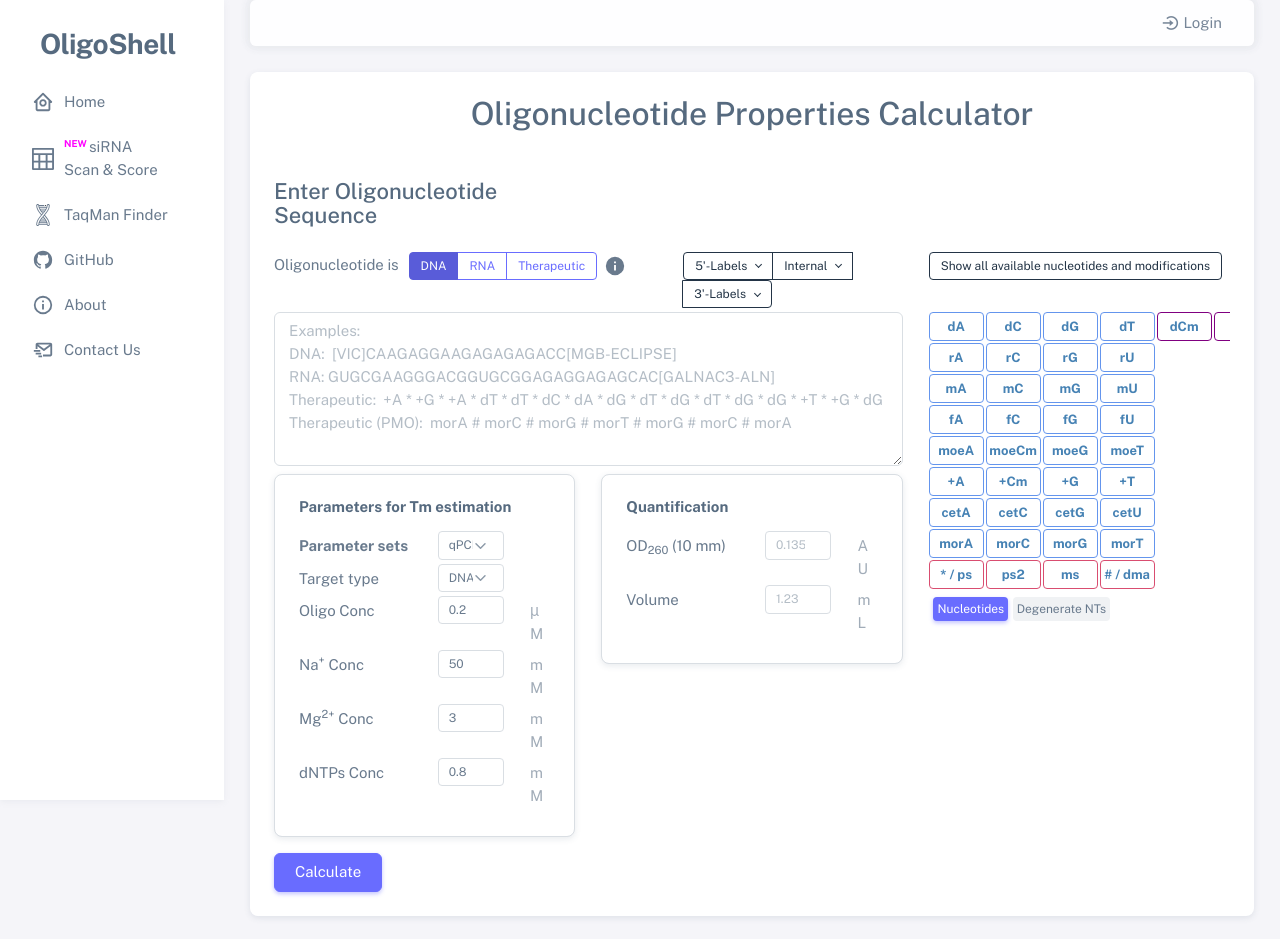
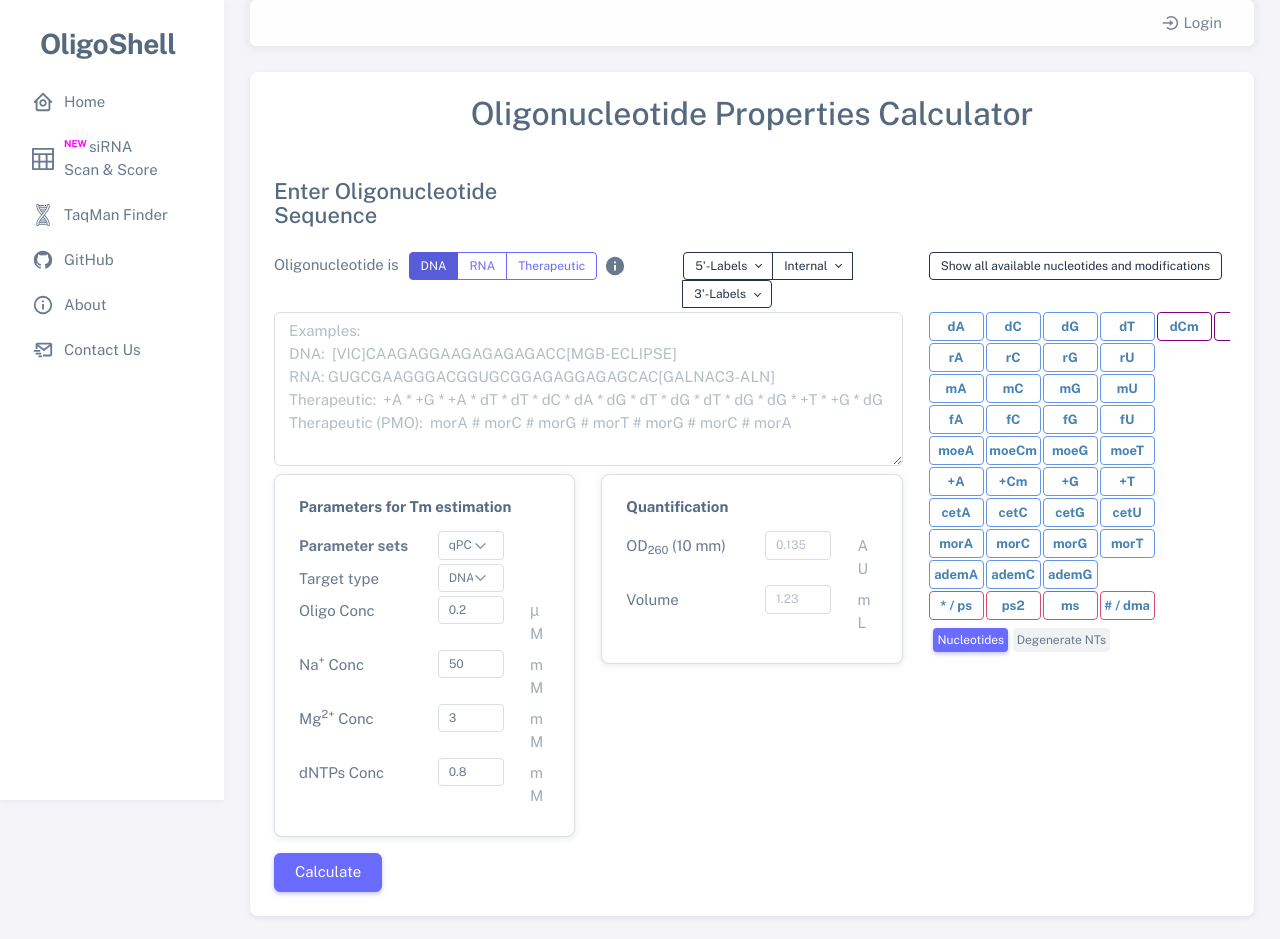
Before and after one commit to nkvamaks/oligoshell_calc, a Django app: page / in a window 1280 px wide. Shown: the top 939 px of the page. Run offline with Django 4.2, Linux system fonts and the light colour scheme; some libraries are stand-ins or nearby versions.

Commit message:
Add Adem nucleotides and mop4mU

```diff
--- a/oligocalc/static/layout/css/calc.css
+++ b/oligocalc/static/layout/css/calc.css
@@ -1,7 +1,7 @@
 .calc-grid-container {
   display: grid;
   grid-template-columns: repeat(6, 55px);
-  grid-template-rows: repeat(9, 29px);
+  grid-template-rows: repeat(10, 29px);
   grid-column-gap: 2px;
   grid-row-gap: 2px;
   -webkit-user-select: none; /* Safari */
--- a/oligocalc/templates/oligocalc/calculator.html
+++ b/oligocalc/templates/oligocalc/calculator.html
@@ -91,6 +91,8 @@
                             <li><a class="dropdown-item" data-value-DNA="[IABKFQ]" data-value-RNA="[IABKFQ]" data-value-MIX="IABKFQ" href="javascript:void(0);"><strong style="color:brown;">IABKFQ</strong>&emsp;Iowa Black FQ</a></li>
                             <li><hr class="dropdown-divider"></li>
                             <li><a class="dropdown-item" data-value-DNA="[po]" data-value-RNA="[po]" data-value-MIX="po" href="javascript:void(0);"><strong>po</strong>&emsp;Phosphate</a></li>
+                            <li><a class="dropdown-item" data-value-DNA="[mop4mU]" data-value-RNA="[mop4mU]" data-value-MIX="mop4mU" href="javascript:void(0);"><strong>mop-4O-mU</strong>&emsp;Methylphosphonate-4O-2'-OMe-Uridine</a></li>
+
                             <li><a class="dropdown-item" data-value-DNA="[ALKYNE]" data-value-RNA="[ALKYNE]" data-value-MIX="ALKYNE" href="javascript:void(0);"><strong>ALKYNE</strong>&emsp;5'-terminal alkyne, aminocyclohexanol linker</a></li>
                             <li><a class="dropdown-item" data-value-DNA="[CHOL-PRO]" data-value-RNA="[CHOL-PRO]" data-value-MIX="CHOL-PRO" href="javascript:void(0);"><strong>CHOL-PRO</strong>&emsp;Cholesterol, hydroxyprolinol linker</a></li>
                             <li><a class="dropdown-item" data-value-DNA="[GALNAC-PRO]" data-value-RNA="[GALNAC-PRO]" data-value-MIX="GALNAC-PRO" href="javascript:void(0);"><strong>GALNAC-PRO</strong>&emsp;Monomer GalNAc, hydroxyprolinol linker</a></li>
@@ -297,6 +299,15 @@
                                data-bs-toggle="tooltip" data-bs-offset="0,6" data-bs-placement="bottom" data-bs-html="true" title="<small>Morpholino T</small>">morT</div>
                           <div class="calc-item-invis"></div>
                           <div class="calc-item-invis"></div>
+                          <div class="calc-item" data-value-DNA="[ademA]" data-value-RNA="[ademA]" data-value-MIX="ademA"
+                               data-bs-toggle="tooltip" data-bs-offset="0,6" data-bs-placement="bottom" data-bs-html="true" title="<small>AdemA-GalNAc</small>">ademA</div>
+                          <div class="calc-item" data-value-DNA="[ademC]" data-value-RNA="[ademC]" data-value-MIX="ademC"
+                               data-bs-toggle="tooltip" data-bs-offset="0,6" data-bs-placement="bottom" data-bs-html="true" title="<small>AdemC-GalNAc</small>">ademC</div>
+                          <div class="calc-item" data-value-DNA="[ademG]" data-value-RNA="[ademG]" data-value-MIX="ademG"
+                               data-bs-toggle="tooltip" data-bs-offset="0,6" data-bs-placement="bottom" data-bs-html="true" title="<small>AdemG-GalNAc</small>">ademG</div>
+                          <div class="calc-item-invis"></div>
+                          <div class="calc-item-invis"></div>
+                          <div class="calc-item-invis"></div>
                           <div class="calc-item-backbone" data-value-DNA="*" data-value-RNA="*" data-value-MIX="*"
                                data-bs-toggle="tooltip" data-bs-offset="0,6" data-bs-placement="bottom" data-bs-html="true" title="<small>Phosphorothioate backbone<br/>PS</small>">* / ps</div>
                           <div class="calc-item-backbone" data-value-DNA="[ps2]" data-value-RNA="[ps2]" data-value-MIX="ps2"
@@ -335,7 +346,7 @@
                           <div class="calc-item" data-value-DNA="N" data-value-RNA="N" data-value-MIX=""
                                data-bs-toggle="tooltip" data-bs-offset="0,6" data-bs-placement="bottom" data-bs-html="true" title="<small>A+C+G+T/U</small>">N</div>
 
-                          {% for _ in 35|times %}
+                          {% for _ in 41|times %}
                               <div class="calc-item-invis"></div>
                           {% endfor %}
 
--- a/oligocalc/utils.py
+++ b/oligocalc/utils.py
@@ -29,6 +29,7 @@ nucleotide_extinction_260 = {'dA': 15400, 'dC': 7400,  'dG': 11500, 'dT': 8700,
                              'cetA': 15400, 'cetC': 7200, 'cetG': 11500, 'cetU': 9900,
                              'moeA': 15400, 'moeCm': 7200, 'moeG': 11500, 'moeT': 8700,
                              'morA': 15400, 'morC': 7200, 'morG': 11500, 'morT': 8700,
+                             'ademA': 15400, 'ademC': 7200, 'ademG': 11500,
                              'A': 15400, 'C': 7400, 'G': 11500, 'T': 8700, 'U': 9900}
 
 # Michael J. Cavaluzzi and Philip N. Borer. Revised UV extinction coefficients for nucleoside-5′-monophosphates
@@ -52,6 +53,8 @@ dinucleotide_extinction_260 = {'AA': 27400, 'AC': 21200, 'AG': 25000, 'AT': 2280
 
 # Extinction coefficients at 260 nm of popular modifications:
 modification_extinction_260 = {
+    'mop4mU': 9900,
+
     'FAM': 21000, 'TET': 16300, 'HEX': 31600, 'JOE': 12000, 'VIC': 7200,
     'TMR-ACH': 32300, 'R6G': 18000, 'R6G-ACH': 18000, 'ROX-CLK': 22600,
 
@@ -69,7 +72,7 @@ modification_extinction_260 = {
 
     'MOR-TEG': 0,
 
-    'po': 0, 'ps': 0, '*': 0, 'ps2': 0, 'ms': 0, '#': 0, 'dma': 0
+    'po': 0, 'ps': 0, '*': 0, 'ps2': 0, 'ms': 0, '#': 0, 'dma': 0,
 }
 
 map_compl = {
@@ -86,6 +89,8 @@ map_nucleoside = {
     'moeA': 'A', 'moeCm': 'C', 'moeG': 'G', 'moeT': 'T',
     'morA': 'A', 'morC': 'C', 'morG': 'G', 'morT': 'T',
     'cetA': 'A', 'cetC': 'C', 'cetG': 'G', 'cetU': 'U',
+    'mop4mU': 'U',
+    'ademA': 'A', 'ademC': 'C', 'ademG': 'G',
 }
 
 map_deg_nucleoside = {
@@ -103,6 +108,8 @@ map_nucleobase = {
     '+A': 'baseA', '+Cm': 'baseCm', '+G': 'baseG', '+T': 'baseT',
     'moeA': 'baseA', 'moeCm': 'baseCm', 'moeG': 'baseG', 'moeT': 'baseT',
     'cetA': 'baseA', 'cetC': 'baseC', 'cetG': 'baseG', 'cetU': 'baseU',
+    'mop4mU': 'baseU',
+    'ademA': 'baseA', 'ademC': 'baseC', 'ademG': 'baseG',
 }
 
 map_backbone = {'#': 'NMe2', 'dma': 'NMe2'}
@@ -125,6 +132,8 @@ map_dna2mix = {
     '[TR-CLK]': 'TR-CLK', '[AF594-CLK]': 'AF594-CLK', '[ATTO647N-CLK]': 'ATTO647N-CLK',
     '[BHQ1]': 'BHQ1', '[BHQ2]': 'BHQ2', '[MGB]': 'MGB', '[MGB-ECLIPSE]': 'MGB-ECLIPSE', '[ECLIPSE]': 'ECLIPSE',
     '[IABKFQ]': 'IABKFQ', '[ZEN]': 'ZEN',
+    '[mop4mU]': 'mop4mU',
+    '[ademA]': 'ademA', '[ademC]': 'ademC', '[ademG]': 'ademG',
     '[MOR-TEG]': 'MOR-TEG',
     '*': '*', '[po]': 'po', '[ps]': 'ps', '[ps2]': 'ps2', '[ms]': 'ms', '#': '#', '[dma]': 'dma',
 }
@@ -147,6 +156,8 @@ map_rna2mix = {
     '[TR-CLK]': 'TR-CLK', '[AF594-CLK]': 'AF594-CLK', '[ATTO647N-CLK]': 'ATTO647N-CLK',
     '[BHQ1]': 'BHQ1', '[BHQ2]': 'BHQ2', '[MGB]': 'MGB', '[MGB-ECLIPSE]': 'MGB-ECLIPSE', '[ECLIPSE]': 'ECLIPSE',
     '[IABKFQ]': 'IABKFQ', '[ZEN]': 'ZEN',
+    '[mop4mU]': 'mop4mU',
+    '[ademA]': 'ademA', '[ademC]': 'ademC', '[ademG]': 'ademG',
     '[MOR-TEG]': 'MOR-TEG',
     '*': '*', '[po]': 'po', '[ps]': 'ps', '[ps2]': 'ps2', '[ms]': 'ms', '#': '#', '[dma]': 'dma',
 }
@@ -170,6 +181,7 @@ nucleotide_any_position = {
     'moeA', 'moeCm', 'moeG', 'moeT',
     'morA', 'morC', 'morG', 'morT',
     'cetA', 'cetC', 'cetG', 'cetU',
+    'ademA', 'ademC', 'ademG',
 }
 
 # Modifications available only at 5'-position
@@ -180,7 +192,8 @@ modification_5_position = {'FAM', 'TET', 'HEX', 'JOE', 'VIC',
                            'ALKYNE',
                            'CHOL-PRO', 'GALNAC-PRO',
                            'MOR-TEG',
-                           'po'}
+                           'mop4mU',
+                           'po',}
 
 # Modifications available only at 3'-position
 modification_3_position = {'BHQ1', 'BHQ2', 'MGB', 'MGB-ECLIPSE', 'ECLIPSE', 'IABKFQ',
@@ -191,7 +204,7 @@ modification_3_position = {'BHQ1', 'BHQ2', 'MGB', 'MGB-ECLIPSE', 'ECLIPSE', 'IAB
 modification_int_position = {'BHQ1', 'BHQ2', 'ECLIPSE', 'GALNAC-PRO', 'ZEN'}
 
 # Modifications available on phosphate
-modification_phosphorus = {'po', 'ps', '*', 'ps2', 'ms', '#', 'dma'}
+modification_phosphorus = {'po', 'ps', '*', 'ps2', 'ms', '#', 'dma',}
 
 degenerate_nucleotide = {'dW', 'dS', 'dM', 'dK', 'dR', 'dY', 'dB', 'dD', 'dH', 'dV', 'dN',
                          'rW', 'rS', 'rM', 'rK', 'rR', 'rY', 'rB', 'rD', 'rH', 'rV', 'rN'}
@@ -265,6 +278,12 @@ formula = {
     'morC': {'C': 9, 'H': 14, 'N': 4, 'O': 3},
     'morG': {'C': 10, 'H': 14, 'N': 6, 'O': 3},
     'morT': {'C': 10, 'H': 15, 'N': 3, 'O': 4},
+
+    'mop4mU': {'C': 11, 'H': 17, 'N': 2, 'O': 9, 'P': 1},
+
+    'ademA': {'C': 28, 'H': 45, 'N': 7, 'O': 13},
+    'ademC': {'C': 27, 'H': 45, 'N': 5, 'O': 14},
+    'ademG': {'C': 28, 'H': 45, 'N': 7, 'O': 14},
 
     'ALKYNE': {'C': 12, 'H': 19, 'N': 1, 'O': 2},
     'FAM': {'C': 27, 'H': 25, 'N': 1, 'O': 7},
--- a/oligocalc/validators.py
+++ b/oligocalc/validators.py
@@ -252,8 +252,8 @@ def validate_fasta(fasta):
 
 def validate_fasta_RNA(fasta):
     fasta_seq = taqman_find_utils.simple_fasta_parser(fasta)
-    if len(fasta_seq) > 10000 or len(fasta_seq) < 19:
-        raise ValidationError(message='Allowed sequence length 19 - 10.000 nt')
+    if len(fasta_seq) > 15000 or len(fasta_seq) < 19:
+        raise ValidationError(message='Allowed sequence length 19 - 15.000 nt')
     nucleotides = set(fasta_seq)
     standard_nucleotides = []
     for nucleotide in nucleotides:
```
Also changed, not shown: oligocalc/templates/oligocalc/modifications.html (+77 -0 lines), README.md.
